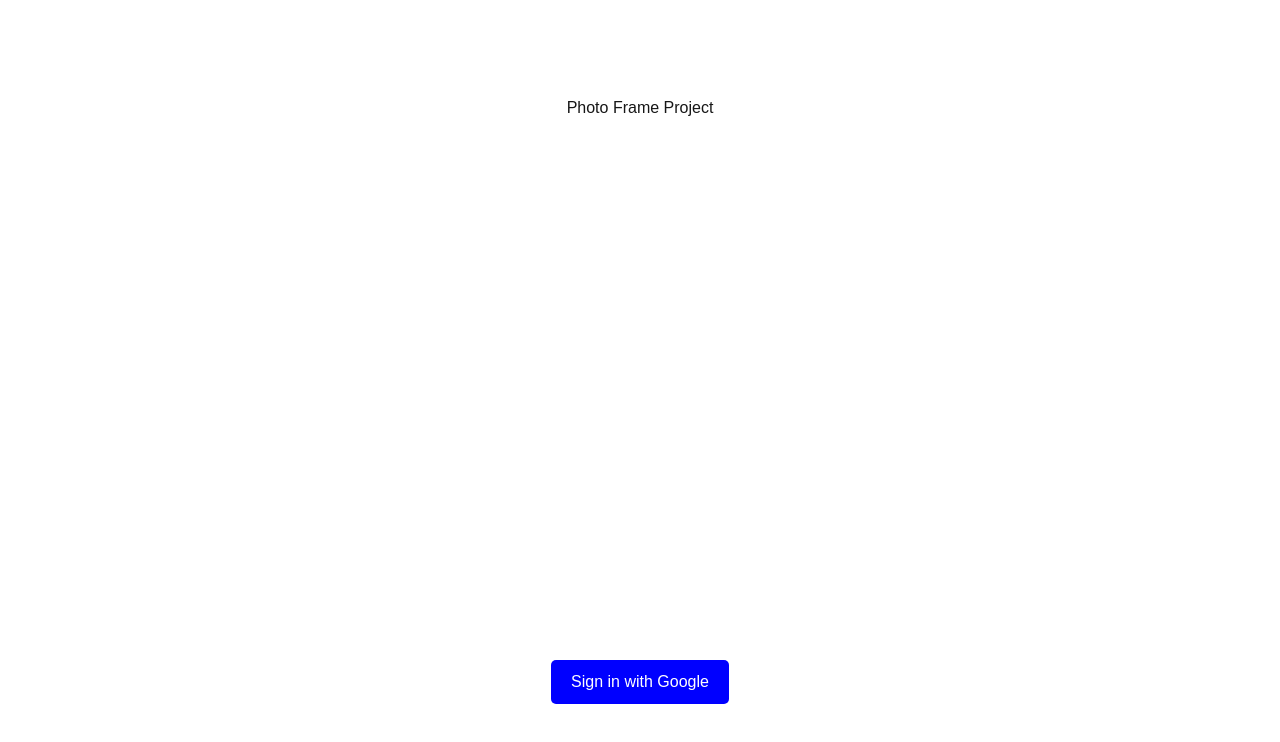
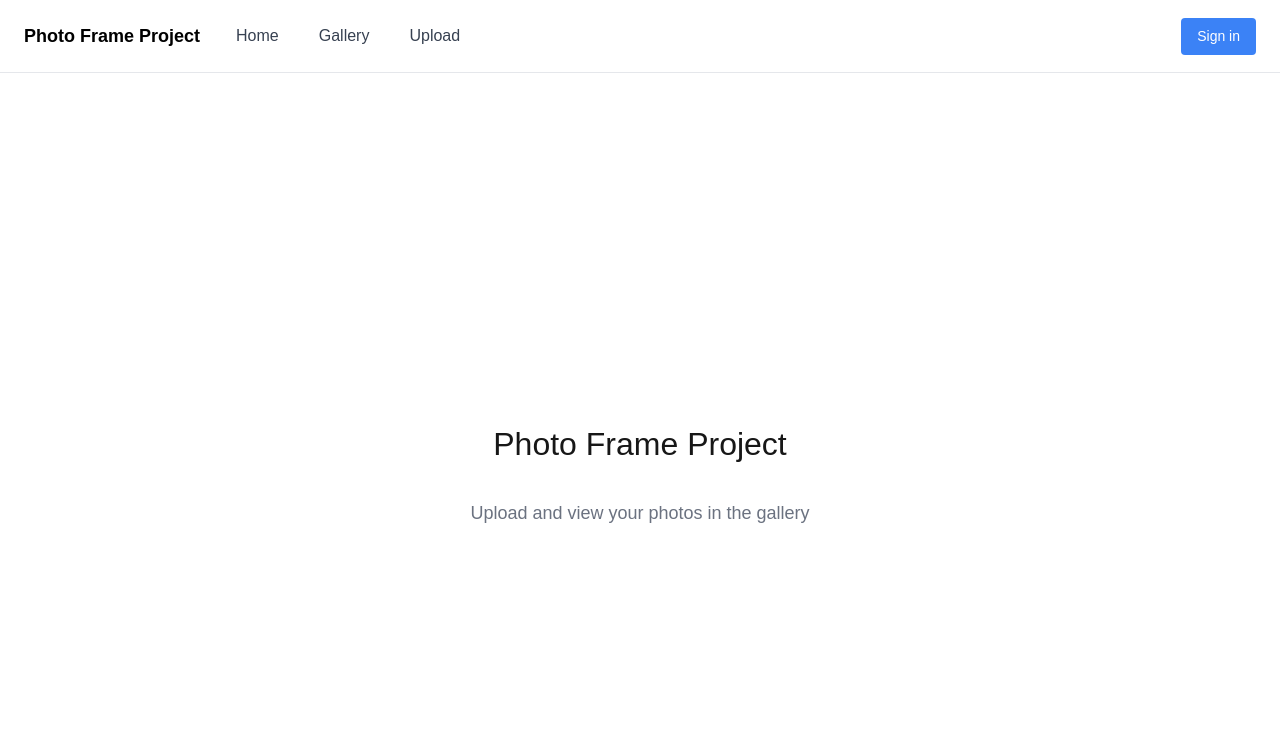
Before and after one commit to natemosco/photo-frame-project, a Next.js app: page / in a window 1280 px wide. Shown: the top 742 px of the page. Built offline with nearby package versions, Linux system fonts and the light colour scheme; no server answers.

Commit message:
adding navigation

```diff
--- /dev/null
+++ b/src/components/Navigation.tsx
@@ -0,0 +1,91 @@
+import Link from "next/link";
+import { useSession, signIn, signOut } from "next-auth/react";
+import Image from "next/image";
+
+export default function Navigation() {
+  const { data: session, status } = useSession();
+
+  return (
+    <nav
+      style={{
+        display: "flex",
+        justifyContent: "space-between",
+        alignItems: "center",
+        padding: "16px 24px",
+        borderBottom: "1px solid #e5e7eb",
+        backgroundColor: "#fff",
+      }}
+    >
+      <div style={{ display: "flex", gap: "24px", alignItems: "center" }}>
+        <Link href="/" style={{ textDecoration: "none", color: "#000", fontWeight: "bold", fontSize: "18px" }}>
+          Photo Frame Project
+        </Link>
+        <div style={{ display: "flex", gap: "16px" }}>
+          <Link href="/" style={{ textDecoration: "none", color: "#374151", padding: "8px 12px", borderRadius: "4px" }}>
+            Home
+          </Link>
+          <Link
+            href="/gallery"
+            style={{ textDecoration: "none", color: "#374151", padding: "8px 12px", borderRadius: "4px" }}
+          >
+            Gallery
+          </Link>
+          <Link
+            href="/upload"
+            style={{ textDecoration: "none", color: "#374151", padding: "8px 12px", borderRadius: "4px" }}
+          >
+            Upload
+          </Link>
+        </div>
+      </div>
+
+      <div style={{ display: "flex", gap: "12px", alignItems: "center" }}>
+        {status === "loading" ? (
+          <span style={{ color: "#6b7280" }}>Loading...</span>
+        ) : session ? (
+          <>
+            {session.user?.image && (
+              <Image
+                src={session.user.image}
+                alt="User avatar"
+                width={32}
+                height={32}
+                style={{ borderRadius: "50%" }}
+              />
+            )}
+            <span style={{ color: "#374151", fontSize: "14px" }}>{session.user?.email}</span>
+            <button
+              onClick={() => signOut()}
+              style={{
+                backgroundColor: "#ef4444",
+                color: "white",
+                padding: "8px 16px",
+                borderRadius: "4px",
+                border: "none",
+                cursor: "pointer",
+                fontSize: "14px",
+              }}
+            >
+              Sign out
+            </button>
+          </>
+        ) : (
+          <button
+            onClick={() => signIn("google")}
+            style={{
+              backgroundColor: "#3b82f6",
+              color: "white",
+              padding: "8px 16px",
+              borderRadius: "4px",
+              border: "none",
+              cursor: "pointer",
+              fontSize: "14px",
+            }}
+          >
+            Sign in
+          </button>
+        )}
+      </div>
+    </nav>
+  );
+}
--- a/src/pages/gallery.tsx
+++ b/src/pages/gallery.tsx
@@ -1,4 +1,5 @@
 import { useEffect, useState } from "react";
+import Navigation from "../components/Navigation";
 
 type GalleryItem = {
   key: string;
@@ -21,9 +22,11 @@ export default function GalleryPage() {
   }, []);
 
   return (
-    <div style={{ padding: 24 }}>
-      <h1>Gallery</h1>
-      {err && <p>{err}</p>}
+    <>
+      <Navigation />
+      <div style={{ padding: 24 }}>
+        <h1>Gallery</h1>
+        {err && <p>{err}</p>}
 
       <div style={{ display: "grid", gridTemplateColumns: "repeat(auto-fill, minmax(180px, 1fr))", gap: 12 }}>
         {items.map((it) => (
@@ -34,6 +37,7 @@ export default function GalleryPage() {
           </div>
         ))}
       </div>
-    </div>
+      </div>
+    </>
   );
 }
--- a/src/pages/index.tsx
+++ b/src/pages/index.tsx
@@ -1,6 +1,5 @@
-import Image from "next/image";
 import { Geist, Geist_Mono } from "next/font/google";
-import { useSession, signIn, signOut } from "next-auth/react";
+import Navigation from "../components/Navigation";
 
 const geistSans = Geist({
   variable: "--font-geist-sans",
@@ -13,30 +12,15 @@ const geistMono = Geist_Mono({
 });
 
 export default function Home() {
-
-  const { data: session, status } = useSession();
-
-  if ( status === "loading" ) {
-    return <div className="flex min-h-screen items-center justify-center bg-zinc-50 font-sans dark:bg-black">Loading...</div>;
-  }
-
-
-    return (
-      <main className="flex min-h-screen flex-col items-center justify-between p-24">
-        <h1> Photo Frame Project </h1>
-        {
-          !session ? (
-            <button style={{ backgroundColor: "blue", color: "white", padding: "10px 20px", borderRadius: "5px", cursor: "pointer" }} onClick={() => signIn("google")}>Sign in with Google</button>
-          ) : (
-            <div>
-              <Image src={session.user?.image ?? ""} alt="User Image" width={100} height={100} />
-              <p>Signed in as {session.user?.email}</p>
-              <button onClick={() => signOut()}>Sign out</button>
-            </div>
-          )
-        }
-
+  return (
+    <>
+      <Navigation />
+      <main className="flex min-h-screen flex-col items-center justify-center p-24">
+        <h1 style={{ fontSize: "2rem", marginBottom: "2rem" }}>Photo Frame Project</h1>
+        <p style={{ fontSize: "1.125rem", color: "#6b7280", textAlign: "center" }}>
+          Upload and view your photos in the gallery
+        </p>
       </main>
-    );
-
+    </>
+  );
 }
--- a/src/pages/upload.tsx
+++ b/src/pages/upload.tsx
@@ -1,19 +1,30 @@
-import { useSession, signIn, signOut } from "next-auth/react";
+import { useSession } from "next-auth/react";
 import { useState } from "react";
+import Navigation from "../components/Navigation";
 
 export default function UploadPage() {
   const { data: session, status } = useSession();
   const [file, setFile] = useState<File | null>(null);
   const [msg, setMsg] = useState<string>("");
 
-  if (status === "loading") return <div>Loading…</div>;
+  if (status === "loading") {
+    return (
+      <>
+        <Navigation />
+        <div style={{ padding: 24 }}>Loading…</div>
+      </>
+    );
+  }
 
   if (!session) {
     return (
+      <>
+        <Navigation />
         <div style={{ padding: 24 }}>
           <h1>Upload</h1>
-        <button onClick={() => signIn("google")}>Sign in with Google</button>
+          <p>Please sign in to upload photos.</p>
         </div>
+      </>
     );
   }
 
@@ -69,12 +80,9 @@ export default function UploadPage() {
   }
 
   return (
+    <>
+      <Navigation />
       <div style={{ padding: 24 }}>
-      <div style={{ display: "flex", gap: 12, alignItems: "center" }}>
-        <div>Signed in as {session.user?.email}</div>
-        <button onClick={() => signOut()}>Sign out</button>
-      </div>
-
         <h1 style={{ marginTop: 16 }}>Upload a photo (≤ 10MB)</h1>
 
       <input
@@ -89,5 +97,6 @@ export default function UploadPage() {
 
         <p style={{ marginTop: 12 }}>{msg}</p>
       </div>
+    </>
   );
 }
```
Lines whose indentation alone changed are shown as unchanged.
